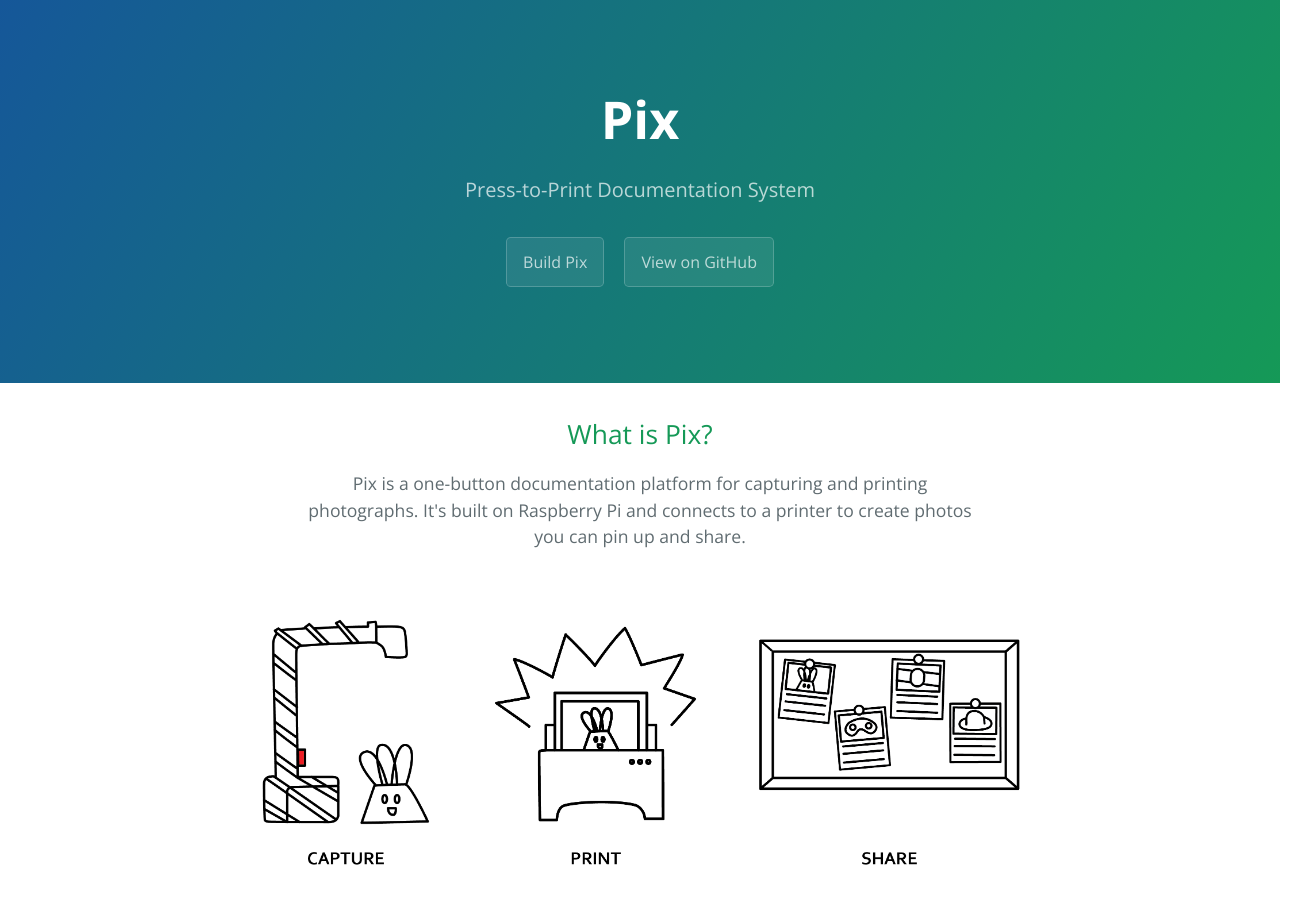
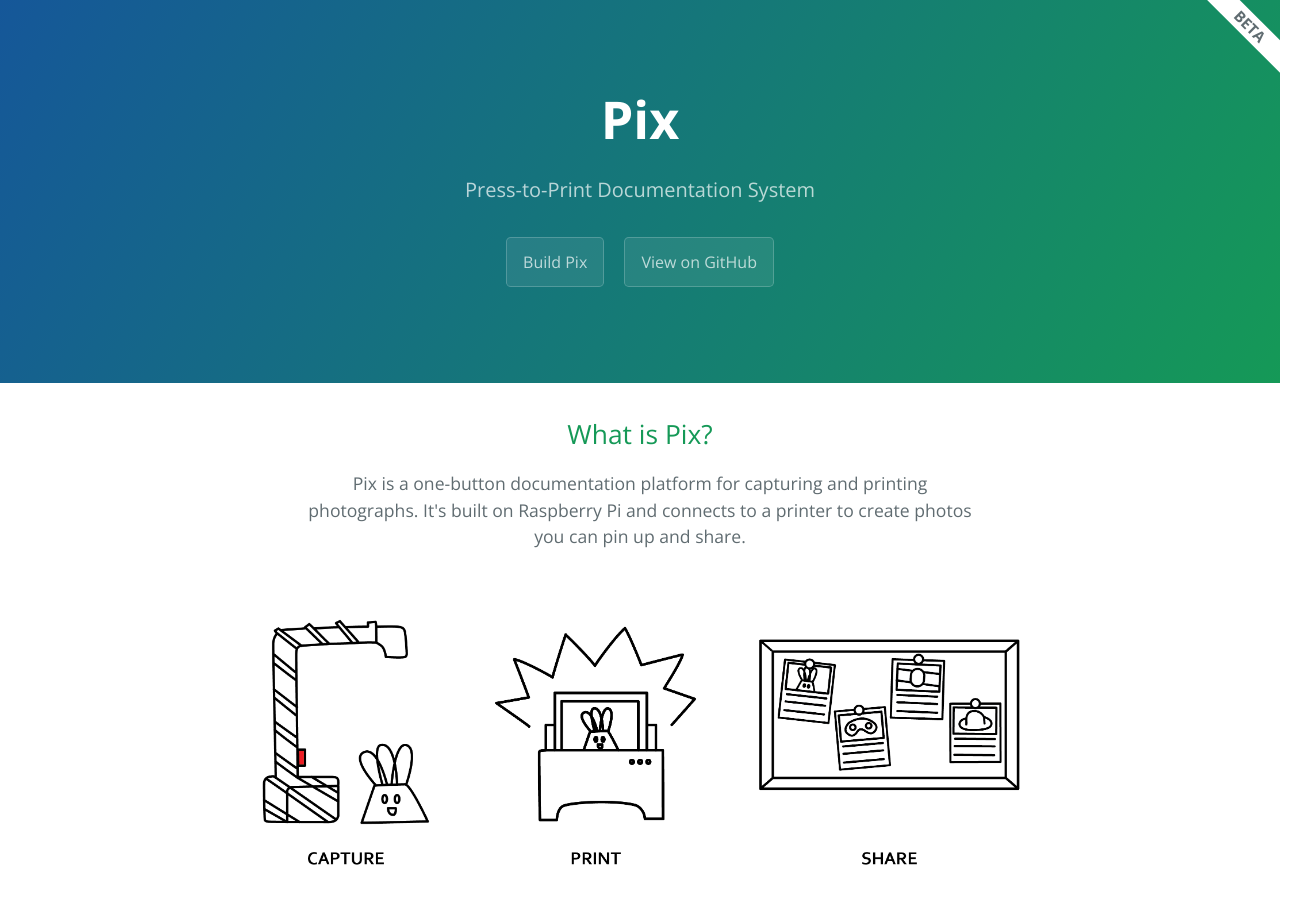
Before and after one commit to ttseng/Pix, a plain HTML site: page docs/index.html in a window 1280 px wide. Shown: the top 902 px of the page, 1311 px wide, since content can reach past the window. Drawn offline with nearby package versions, Linux system fonts and the light colour scheme.

Commit message:
added beta banner

```diff
--- a/docs/index.html
+++ b/docs/index.html
@@ -17,6 +17,7 @@
     </style>
   </head>
   <body>
+    <div class="beta-banner">Beta</div>
     <section class="page-header">
       <h1 class="project-name">Pix</h1>
       <h2 class="project-tagline">Press-to-Print Documentation System</h2>
--- a/docs/stylesheets/stylesheet.css
+++ b/docs/stylesheets/stylesheet.css
@@ -229,7 +229,6 @@ a {
 
 .site-footer-owner {
   display: block;
-  margin: 0 150px;
    }
 
 .site-footer-credits {
@@ -277,3 +276,16 @@ p.caption{
   padding: 10px;
   font-size: smaller;
 }
+.beta-banner{
+    position: absolute;
+    right: -45px;
+    top: 15px;
+    text-transform: uppercase;
+    transform: rotate(45deg);
+    background: white;
+    width: 150px;
+    text-align: center;
+    font-weight: bold;
+    font-size: 15px;
+}
+}
```
Also changed, not shown: docs/build_fabricate_pix.html (+1 -0 lines), docs/build_intro.html (+1 -0 lines), docs/build_setup_pi.html (+1 -0 lines), docs/build_using_pix.html (+1 -0 lines).
